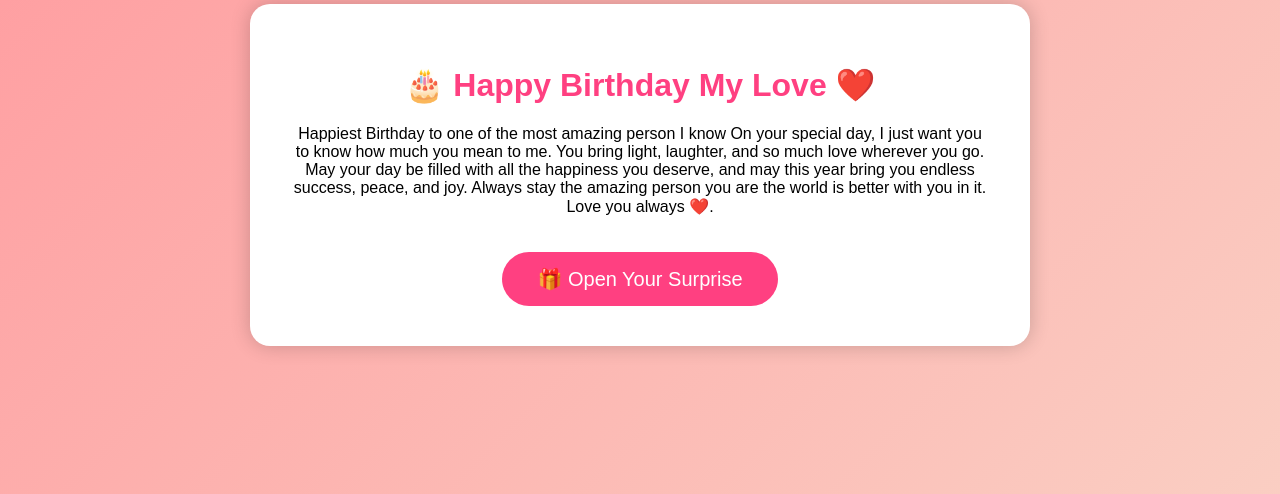
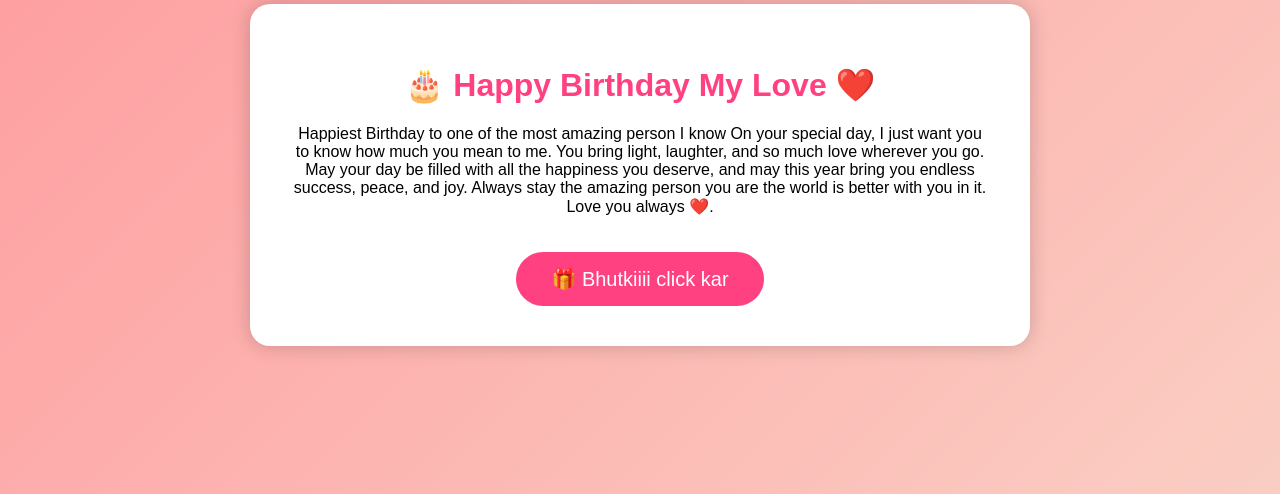
Before and after one commit to shubhamshar4-lab/RomanticWebsite, a Flask app: page / in a window 1280 px wide. Shown: the part 225-719 px from the top of the page. Run offline with Flask 2, Linux system fonts and the light colour scheme.

Commit message:
Update index.html cute

```diff
--- a/RomanticWebsite/templates/index.html
+++ b/RomanticWebsite/templates/index.html
@@ -138,7 +138,7 @@
         </p>
 
         <button onclick="showSurprise()">
-            🎁 Open Your Surprise
+            🎁 Bhutkiiii click kar
         </button>
 
         <div id="surprise">
@@ -164,8 +164,9 @@
                 No amount of distance, pain, fights or differences in opinion can break my bond with you
                 You are my strength and weakness at same time
                 I love you most till my death❤️
-
-
+                Iti sharma uff bhutkiiiiiiiiiiiiiiiiiii muhhhhaaaaaaaaaaaaa &#128536;
+                Jantaa hu ab chilaa rhii hogiiiii shubham ke bcheeeeeeee
+                &#128513;  &#128513;  &#128513;
 
 
             </p>
```
